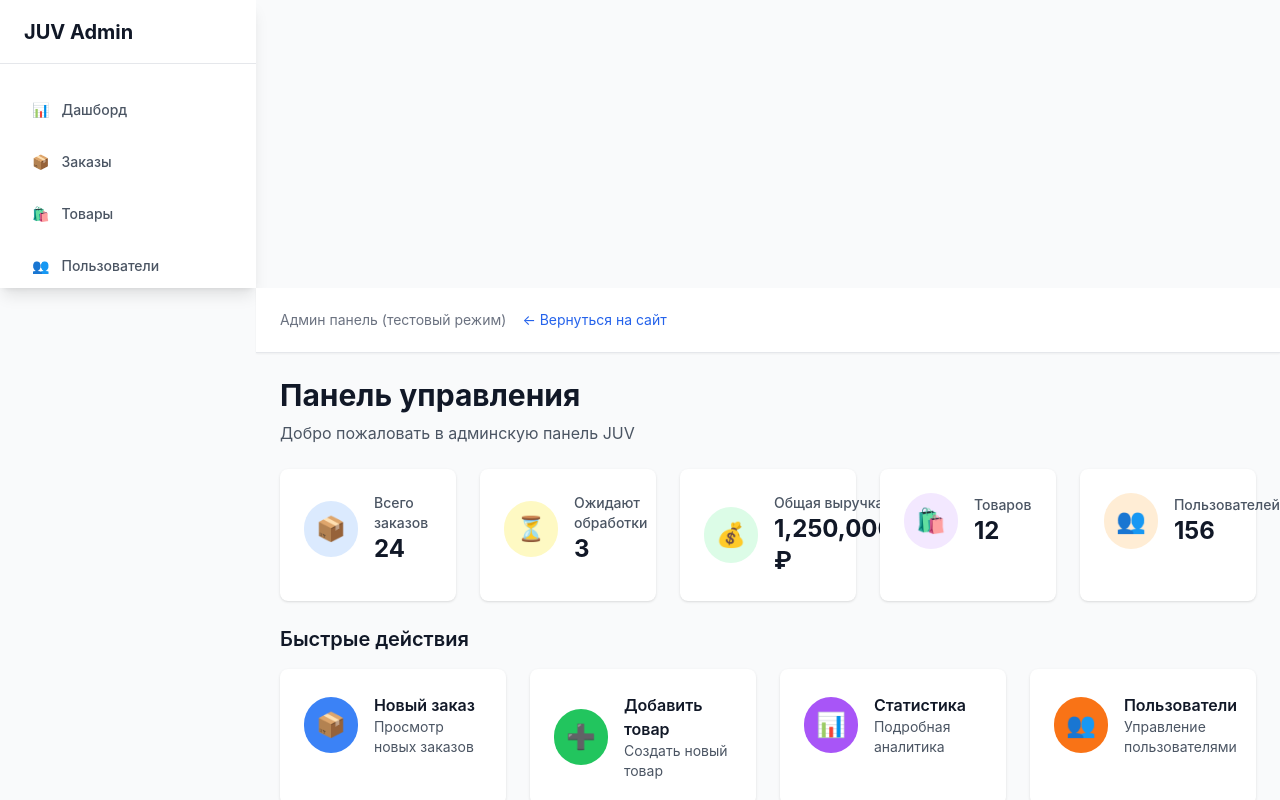
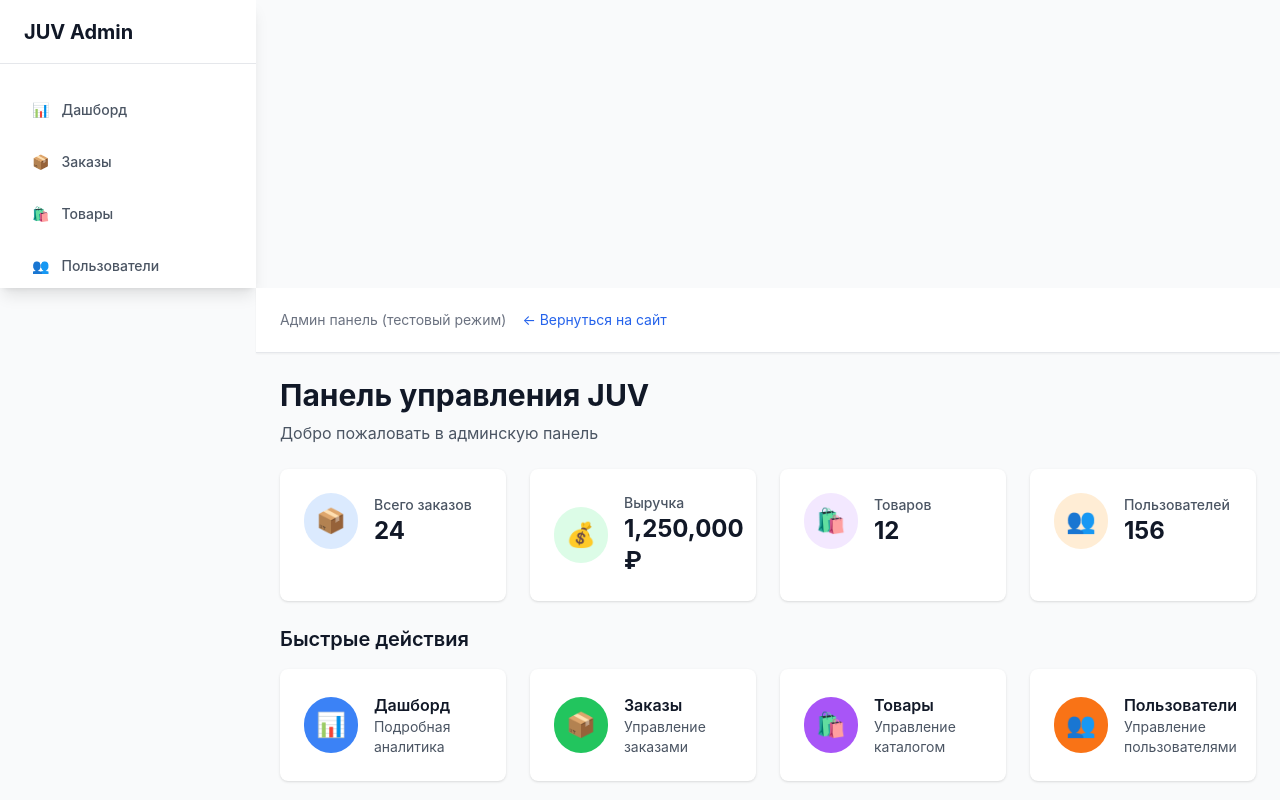
Before and after one commit to flagk07/juv_app, a Next.js app: page /admin in a window 1280 px wide. Built offline with nearby package versions, Linux system fonts and the light colour scheme.

Commit message:
Simplify admin page to fix 404 error

```diff
--- a/src/app/admin/page.tsx
+++ b/src/app/admin/page.tsx
@@ -1,78 +1,18 @@
 'use client';
 
-import { useState, useEffect } from 'react';
 import Link from 'next/link';
 
-interface DashboardStats {
-  totalOrders: number;
-  pendingOrders: number;
-  totalRevenue: number;
-  totalProducts: number;
-  totalUsers: number;
-}
-
 export default function AdminPage() {
-  const [stats, setStats] = useState<DashboardStats>({
-    totalOrders: 0,
-    pendingOrders: 0,
-    totalRevenue: 0,
-    totalProducts: 0,
-    totalUsers: 0
-  });
-
-  useEffect(() => {
-    // Здесь будет загрузка статистики с API
-    // Пока используем моковые данные
-    setStats({
-      totalOrders: 24,
-      pendingOrders: 3,
-      totalRevenue: 1250000,
-      totalProducts: 12,
-      totalUsers: 156
-    });
-  }, []);
-
-  const quickActions = [
-    {
-      title: 'Новый заказ',
-      description: 'Просмотр новых заказов',
-      href: '/admin/orders',
-      icon: '📦',
-      color: 'bg-blue-500'
-    },
-    {
-      title: 'Добавить товар',
-      description: 'Создать новый товар',
-      href: '/admin/products/add',
-      icon: '➕',
-      color: 'bg-green-500'
-    },
-    {
-      title: 'Статистика',
-      description: 'Подробная аналитика',
-      href: '/admin/dashboard',
-      icon: '📊',
-      color: 'bg-purple-500'
-    },
-    {
-      title: 'Пользователи',
-      description: 'Управление пользователями',
-      href: '/admin/users',
-      icon: '👥',
-      color: 'bg-orange-500'
-    }
-  ];
-
   return (
     <div className="space-y-6">
       {/* Header */}
       <div>
-        <h1 className="text-3xl font-bold text-gray-900">Панель управления</h1>
-        <p className="text-gray-600 mt-2">Добро пожаловать в админскую панель JUV</p>
+        <h1 className="text-3xl font-bold text-gray-900">Панель управления JUV</h1>
+        <p className="text-gray-600 mt-2">Добро пожаловать в админскую панель</p>
       </div>
 
-      {/* Stats Cards */}
-      <div className="grid grid-cols-1 md:grid-cols-2 lg:grid-cols-5 gap-6">
+      {/* Quick Stats */}
+      <div className="grid grid-cols-1 md:grid-cols-4 gap-6">
         <div className="bg-white rounded-lg shadow p-6">
           <div className="flex items-center">
             <div className="p-3 rounded-full bg-blue-100">
@@ -80,19 +20,7 @@ export default function AdminPage() {
             </div>
             <div className="ml-4">
               <p className="text-sm font-medium text-gray-600">Всего заказов</p>
-              <p className="text-2xl font-bold text-gray-900">{stats.totalOrders}</p>
-            </div>
-          </div>
-        </div>
-
-        <div className="bg-white rounded-lg shadow p-6">
-          <div className="flex items-center">
-            <div className="p-3 rounded-full bg-yellow-100">
-              <span className="text-2xl">⏳</span>
-            </div>
-            <div className="ml-4">
-              <p className="text-sm font-medium text-gray-600">Ожидают обработки</p>
-              <p className="text-2xl font-bold text-gray-900">{stats.pendingOrders}</p>
+              <p className="text-2xl font-bold text-gray-900">24</p>
             </div>
           </div>
         </div>
@@ -103,10 +31,8 @@ export default function AdminPage() {
               <span className="text-2xl">💰</span>
             </div>
             <div className="ml-4">
-              <p className="text-sm font-medium text-gray-600">Общая выручка</p>
-              <p className="text-2xl font-bold text-gray-900">
-                {stats.totalRevenue.toLocaleString()} ₽
-              </p>
+              <p className="text-sm font-medium text-gray-600">Выручка</p>
+              <p className="text-2xl font-bold text-gray-900">1,250,000 ₽</p>
             </div>
           </div>
         </div>
@@ -118,7 +44,7 @@ export default function AdminPage() {
             </div>
             <div className="ml-4">
               <p className="text-sm font-medium text-gray-600">Товаров</p>
-              <p className="text-2xl font-bold text-gray-900">{stats.totalProducts}</p>
+              <p className="text-2xl font-bold text-gray-900">12</p>
             </div>
           </div>
         </div>
@@ -130,7 +56,7 @@ export default function AdminPage() {
             </div>
             <div className="ml-4">
               <p className="text-sm font-medium text-gray-600">Пользователей</p>
-              <p className="text-2xl font-bold text-gray-900">{stats.totalUsers}</p>
+              <p className="text-2xl font-bold text-gray-900">156</p>
             </div>
           </div>
         </div>
@@ -140,61 +66,77 @@ export default function AdminPage() {
       <div>
         <h2 className="text-xl font-semibold text-gray-900 mb-4">Быстрые действия</h2>
         <div className="grid grid-cols-1 md:grid-cols-2 lg:grid-cols-4 gap-6">
-          {quickActions.map((action) => (
           <Link
-              key={action.title}
-              href={action.href}
+            href="/admin/dashboard"
             className="bg-white rounded-lg shadow p-6 hover:shadow-lg transition-shadow"
           >
             <div className="flex items-center">
-                <div className={`p-3 rounded-full ${action.color} text-white`}>
-                  <span className="text-2xl">{action.icon}</span>
+              <div className="p-3 rounded-full bg-blue-500 text-white">
+                <span className="text-2xl">📊</span>
               </div>
               <div className="ml-4">
-                  <h3 className="font-semibold text-gray-900">{action.title}</h3>
-                  <p className="text-sm text-gray-600">{action.description}</p>
+                <h3 className="font-semibold text-gray-900">Дашборд</h3>
+                <p className="text-sm text-gray-600">Подробная аналитика</p>
               </div>
             </div>
           </Link>
-          ))}
+
+          <Link
+            href="/admin/orders"
+            className="bg-white rounded-lg shadow p-6 hover:shadow-lg transition-shadow"
+          >
+            <div className="flex items-center">
+              <div className="p-3 rounded-full bg-green-500 text-white">
+                <span className="text-2xl">📦</span>
+              </div>
+              <div className="ml-4">
+                <h3 className="font-semibold text-gray-900">Заказы</h3>
+                <p className="text-sm text-gray-600">Управление заказами</p>
+              </div>
+            </div>
+          </Link>
+
+          <Link
+            href="/admin/products"
+            className="bg-white rounded-lg shadow p-6 hover:shadow-lg transition-shadow"
+          >
+            <div className="flex items-center">
+              <div className="p-3 rounded-full bg-purple-500 text-white">
+                <span className="text-2xl">🛍️</span>
+              </div>
+              <div className="ml-4">
+                <h3 className="font-semibold text-gray-900">Товары</h3>
+                <p className="text-sm text-gray-600">Управление каталогом</p>
+              </div>
+            </div>
+          </Link>
+
+          <Link
+            href="/admin/users"
+            className="bg-white rounded-lg shadow p-6 hover:shadow-lg transition-shadow"
+          >
+            <div className="flex items-center">
+              <div className="p-3 rounded-full bg-orange-500 text-white">
+                <span className="text-2xl">👥</span>
+              </div>
+              <div className="ml-4">
+                <h3 className="font-semibold text-gray-900">Пользователи</h3>
+                <p className="text-sm text-gray-600">Управление пользователями</p>
+              </div>
+            </div>
+          </Link>
         </div>
       </div>
 
-      {/* Recent Activity */}
-      <div className="bg-white rounded-lg shadow">
-        <div className="px-6 py-4 border-b">
-          <h2 className="text-xl font-semibold text-gray-900">Последние действия</h2>
-        </div>
-        <div className="p-6">
-          <div className="space-y-4">
-            <div className="flex items-center space-x-4">
-              <div className="w-2 h-2 bg-green-500 rounded-full"></div>
-              <div className="flex-1">
-                <p className="text-sm text-gray-900">Новый заказ #1234</p>
-                <p className="text-xs text-gray-500">2 минуты назад</p>
-              </div>
-              <span className="text-sm font-medium text-green-600">+15,000 ₽</span>
-            </div>
-
-            <div className="flex items-center space-x-4">
-              <div className="w-2 h-2 bg-blue-500 rounded-full"></div>
-              <div className="flex-1">
-                <p className="text-sm text-gray-900">Добавлен новый товар</p>
-                <p className="text-xs text-gray-500">1 час назад</p>
-              </div>
-              <span className="text-sm font-medium text-blue-600">Кольцо с бриллиантом</span>
-            </div>
-
-            <div className="flex items-center space-x-4">
-              <div className="w-2 h-2 bg-purple-500 rounded-full"></div>
-              <div className="flex-1">
-                <p className="text-sm text-gray-900">Новый пользователь</p>
-                <p className="text-xs text-gray-500">3 часа назад</p>
-              </div>
-              <span className="text-sm font-medium text-purple-600">@user123</span>
-            </div>
-          </div>
-        </div>
+      {/* Test Link */}
+      <div className="bg-blue-50 rounded-lg p-4">
+        <h3 className="font-semibold text-blue-900 mb-2">Тестирование:</h3>
+        <Link
+          href="/admin/test"
+          className="text-blue-600 hover:text-blue-700 underline"
+        >
+          Тестовая страница работает ✅
+        </Link>
       </div>
     </div>
   );
```
Lines whose indentation alone changed are shown as unchanged.
